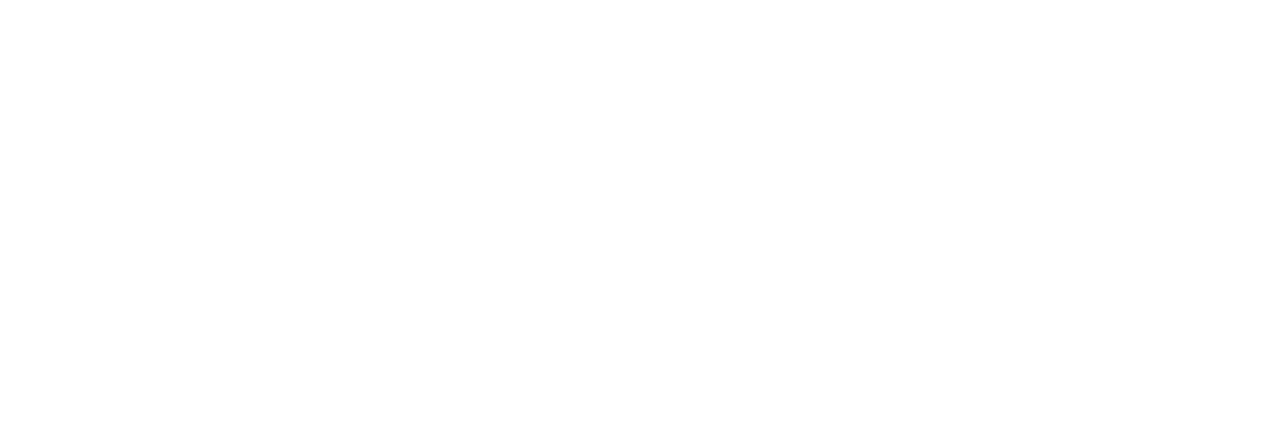
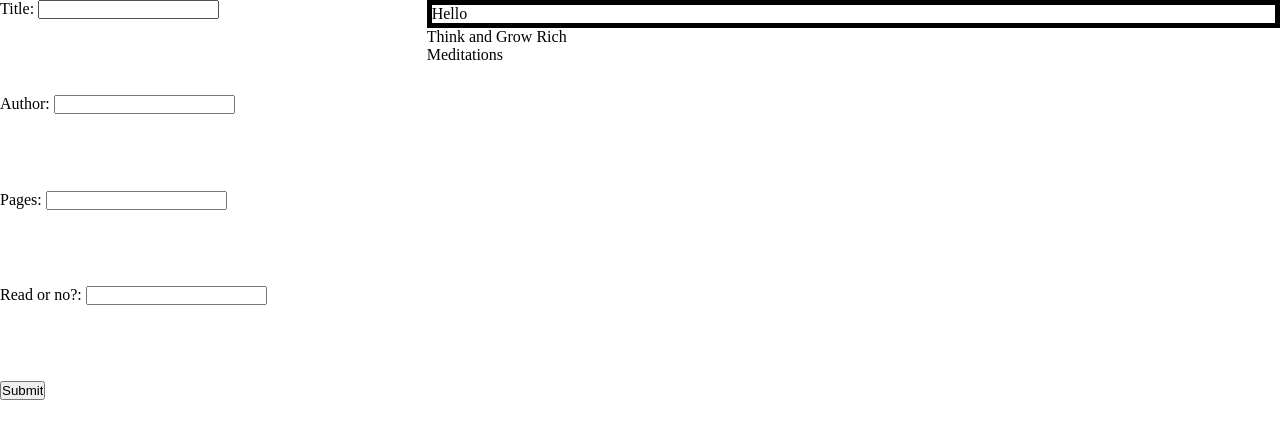
Before and after one commit to clarkjr2016/library, a website: page index.html in a window 1280 px wide. Drawn offline with Linux system fonts and the light colour scheme.

Commit message:
Created some functionality for adding books to library

```diff
--- a/constructor.js
+++ b/constructor.js
@@ -32,7 +32,17 @@ function addBookToLibrary(book) {
 addBookToLibrary(thinkAndGrowRich);
 addBookToLibrary(meditations);
 
+const cardContainer = document.querySelector(".card-container"); // creating variable for card container to append child elements to
+
 function displayBooks() {
-  for (const displayBook in library) {
-  }
-} // utilize this function to loop through library array and display the values as cards in html elements
+  library.forEach((book) => {
+    const card = document.createElement("div"); // creates a div element that will represent the cards that book information will be displayed on
+    cardContainer.appendChild(card); // this appends the card to the card-container div so that the cards will be displayed
+    const title = document.createElement("p"); // this creates a p element for which the title will be displayed
+    title.innerHTML = book.title; // this sets the paragraph content to the current object's title property value
+    card.appendChild(title); // this appends that value to the caed
+  });
+  // utilize this function to loop through library array and display the values as cards in html elements
+}
+
+displayBooks();
--- a/index.html
+++ b/index.html
@@ -6,6 +6,42 @@
     <meta name="viewport" content="width=device-width, initial-scale=1.0" />
     <title>Library App</title>
     <link rel="stylesheet" href="style.css" />
+    <script src="constructor.js" defer></script>
+
   </head>
-  <body></body>
+  <body>
+    <div class="whole-container">
+
+        <form>
+            <div class="form-container">
+          <div>
+            <label for="title">Title:</label>
+            <input type="text" id="title" name="title" /><br />
+          </div>
+
+          <div>
+            <label for="author">Author:</label>
+            <input type="text" id="author" name="author" /><br />
+          </div>
+
+          <div>
+            <label for="pages">Pages:</label>
+            <input type="number" id="pages" name="pages" /><br />
+          </div>
+
+          <div>
+            <label for="read">Read or no?:</label>
+            <input type="text" id="read" name="read" /><br />
+          </div>
+          <div>
+            <input type="button" value="Submit" />
+          </div>
+            </div>
+        </form>
+        <div class="card-container"><div class="card">Hello</div></div>
+        </div>
+
+
+    </div>
+  </body>
 </html>
--- a/style.css
+++ b/style.css
@@ -0,0 +1,24 @@
+*,
+*::before,
+*::after {
+  box-sizing: border-box;
+  margin: 0;
+  padding: 0;
+}
+
+.whole-container {
+  display: grid;
+  grid-template-columns: 2fr 4fr;
+  height: min(100vh);
+}
+
+.form-container {
+  display: flex;
+  flex-direction: column;
+  justify-content: space-between;
+  height: min(50%);
+}
+
+.card {
+  border: 5px solid black;
+}
```
Also changed, not shown: package.json (added, +25 -0 lines), .eslintrc.json (added), 1 other file.
